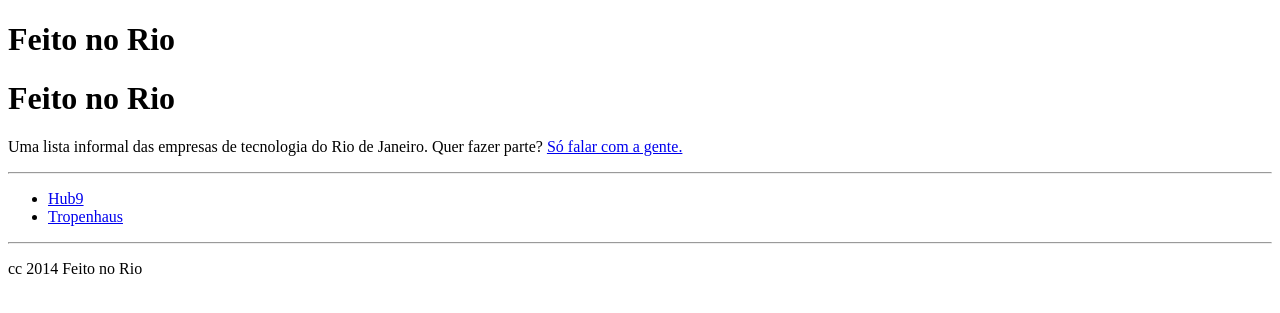
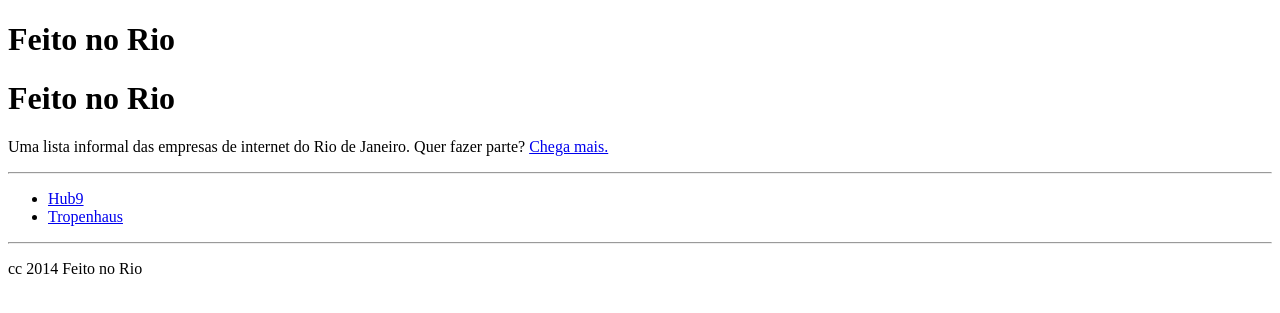
Before and after one commit to dfosco/feitonorio, a Jekyll site: the page built from index.md, in a window 1280 px wide. Shown: the top 313 px of the page. Built offline with Jekyll 4.4.1, drawn with Linux system fonts in a browser that asks for light colours; nearby versions of some CDN libraries; library files that are not in the unit come from our copies.

Commit message:
"INTERNET"

```diff
--- a/index.md
+++ b/index.md
@@ -1,11 +1,13 @@
 ---
 layout: page
 title: Feito no Rio
-tagline: Uma lista das empresas da indústria criativa do Rio de Janeiro
+tagline: Uma lista informal das empresas de internet do Rio de Janeiro
+published: true
 ---
+
 {% include JB/setup %}
 
-Uma lista informal das empresas de tecnologia do Rio de Janeiro. Quer fazer parte? [Só falar com a gente.](mailto:daniel@hub9.co)
+Uma lista informal das empresas de internet do Rio de Janeiro. Quer fazer parte? [Chega mais.](mailto:daniel@hub9.co)
 
 ---
 
```
